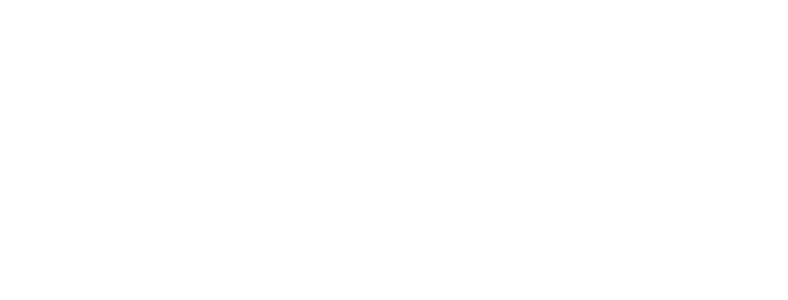
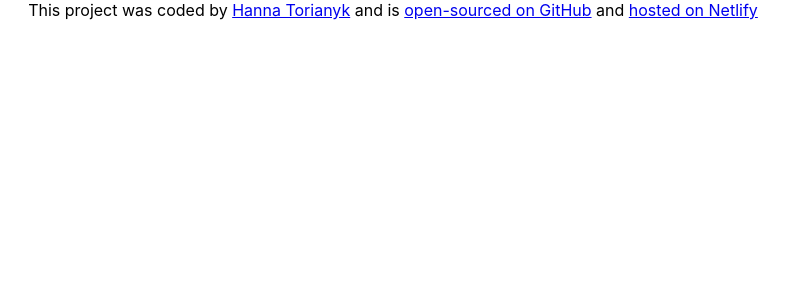
Before and after one commit to torianykhanna/react-weather-app, a React (Create React App) app: page / in a window 1280 px wide. Shown: the top 300 px of the page, without its empty margins (247-1035 px from the left). Built offline with nearby package versions, Linux system fonts and the light colour scheme.

Commit message:
Added the links on GitHub

```diff
--- a/src/App.js
+++ b/src/App.js
@@ -2,5 +2,32 @@
 import "./App.css";
 
 export default function App() {
-  return <div className="App"></div>;
+  return (
+    <div className="App">
+      <div className="Container">
+        <footer>
+          This project was coded by{" "}
+          <a
+            href="https://github.com/torianykhanna"
+            target="_blank"
+            rel="noreferrer"
+          >
+            Hanna Torianyk
+          </a>{" "}
+          and is{" "}
+          <a
+            href="https://github.com/torianykhanna/react-weather-app"
+            target="_blank"
+            rel="noreferrer"
+          >
+            open-sourced on GitHub
+          </a>{" "}
+          and{" "}
+          <a href="#" target="_blank" rel="noreferrer">
+            hosted on Netlify
+          </a>
+        </footer>
+      </div>
+    </div>
+  );
 }
```
Also changed, not shown: src/index.js (+6 -9 lines).
